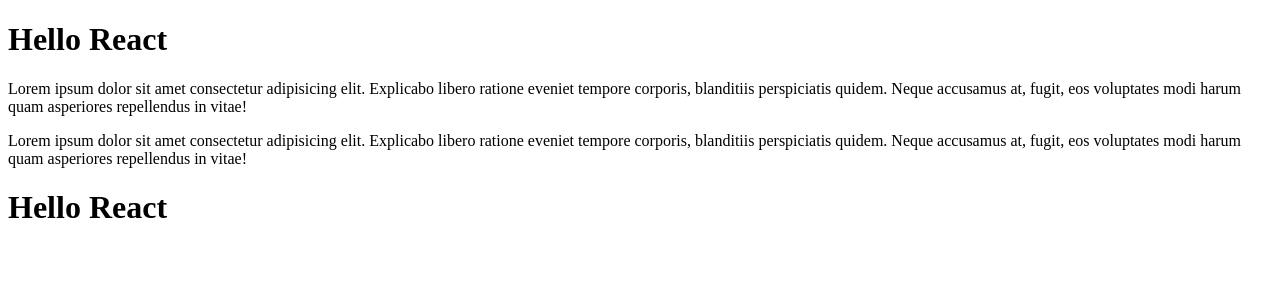
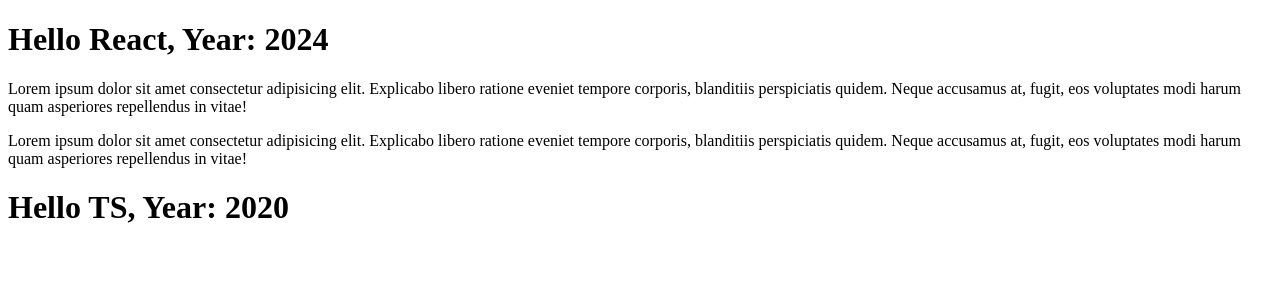
Before and after one commit to eerietated/react-1, a React (Create React App) app: page / in a window 1280 px wide. Shown: the top 300 px of the page. Built offline with nearby package versions, Linux system fonts and the light colour scheme.

Commit message:
added props.year

```diff
--- a/src/Header.tsx
+++ b/src/Header.tsx
@@ -1,5 +1,14 @@
-export const Header = () => {
-    return <h1>Hello React</h1>
+type Props = {
+    title: string
+    year: number
 }
 
-// export default Header
+const Header = (props: Props) => {
+    return (
+        <h1>
+            Hello {props.title}, Year: {props.year}
+        </h1>
+    )
+}
+
+export default Header
--- a/src/index.tsx
+++ b/src/index.tsx
@@ -1,6 +1,6 @@
 import React from 'react'
 import ReactDOM from 'react-dom/client'
-import { Header } from './Header'
+import Header from './Header'
 
 const Content = () => {
     return (
@@ -23,9 +23,9 @@
 const App = () => {
     return (
         <React.Fragment>
-            <Header />
+            <Header title="React" year={2024} />
             <Content />
-            <Header />
+            <Header title="TS" year={2020} />
         </React.Fragment>
     )
 }
```
